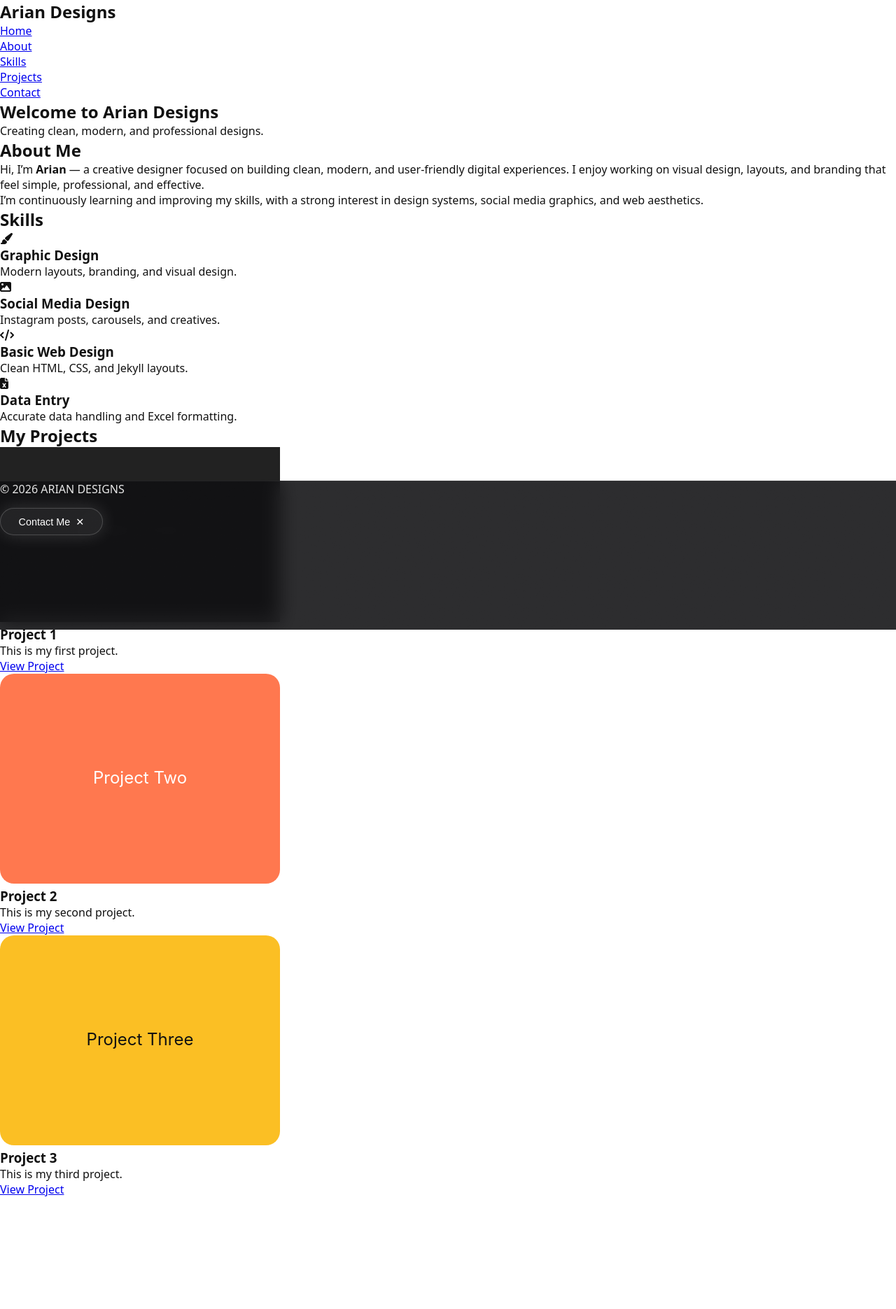
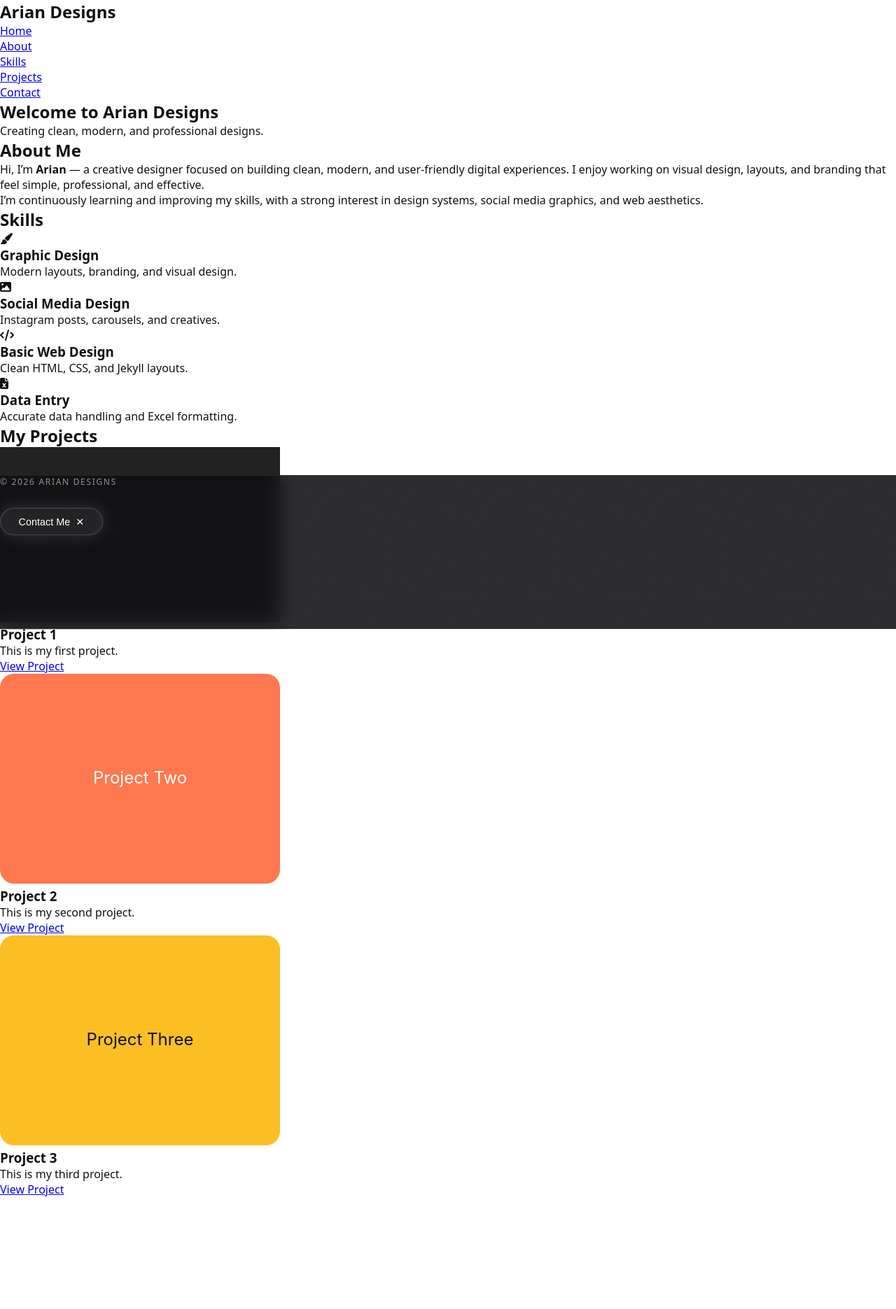
Before and after one commit to ariantechzone-stack/ariantechzone-stack.github.io, a Jekyll site: the page built from index.md, in a window 1280 px wide. Shown: the whole page at 70% size. Built offline with Jekyll 4.4.1, drawn with Linux system fonts in a browser that asks for light colours.

Commit message:
Update style.css

```diff
--- a/assets/css/style.css
+++ b/assets/css/style.css
@@ -1,3 +1,12 @@
+.footer-copy-static {
+  font-size: 0.75rem;
+  letter-spacing: 0.14em;
+  text-transform: uppercase;
+  opacity: 0.6;
+  pointer-events: none;
+  transition: opacity 0.6s ease, transform 0.6s ease;
+  margin-bottom: 0.8rem; /* Add spacing above contact button */
+}
 /* ===============================
    RESET + BASE
 ================================ */
```
